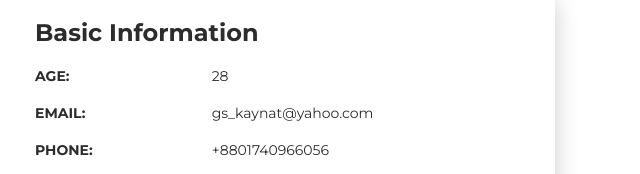
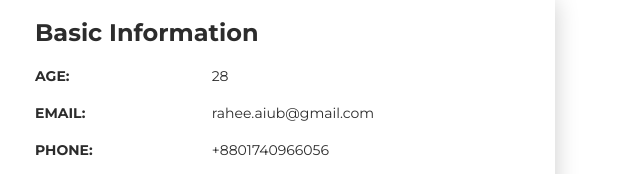
Before and after one commit to rahee-aiub/rahee-aiub.github.io, a plain HTML site: page index.html in a window 1280 px wide. Shown: the part 624-798 px from the top of the page, 640-1280 px from the left. Drawn offline with Linux system fonts and the light colour scheme.

Commit message:
change Mail address

```diff
--- a/index.html
+++ b/index.html
@@ -83,7 +83,7 @@
             </div>
             <div class="row mt-3">
               <div class="col-sm-4"><strong class="text-uppercase">Email:</strong></div>
-              <div class="col-sm-8">gs_kaynat@yahoo.com</div>
+              <div class="col-sm-8">rahee.aiub@gmail.com</div>
             </div>
             <div class="row mt-3">
               <div class="col-sm-4"><strong class="text-uppercase">Phone:</strong></div>
@@ -725,7 +725,7 @@
                     <p class="mb-0"><strong>Phone</strong></p>
                     <p class="pb-2">+8801740966056</p>
                     <p class="mb-0"><strong>Email</strong></p>
-                    <p>gs_kaynat@yahoo.com</p>
+                    <p>rahee.aiub@gmail.com</p>
                   </div>
                 </div>
               </div>
```
